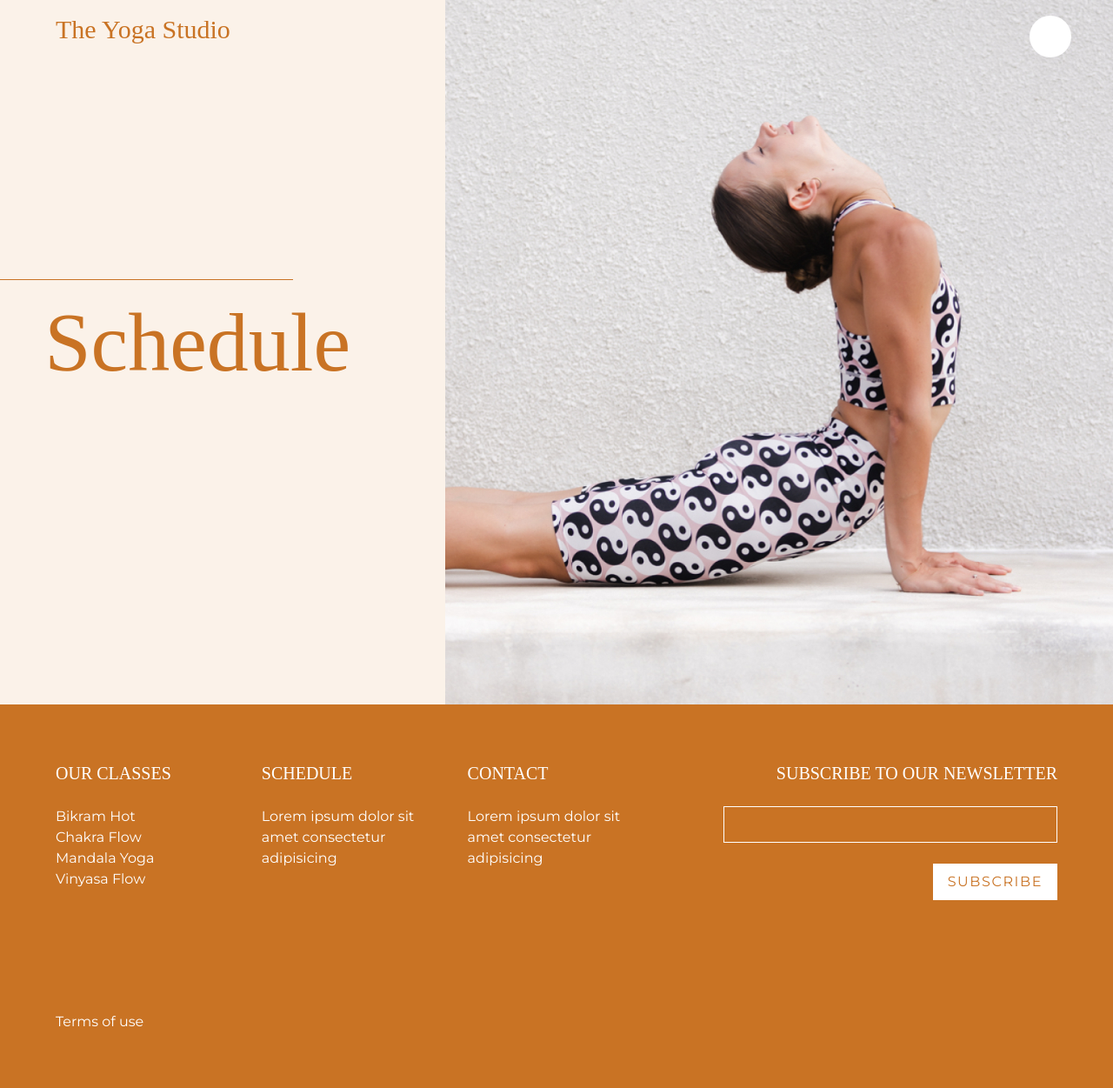
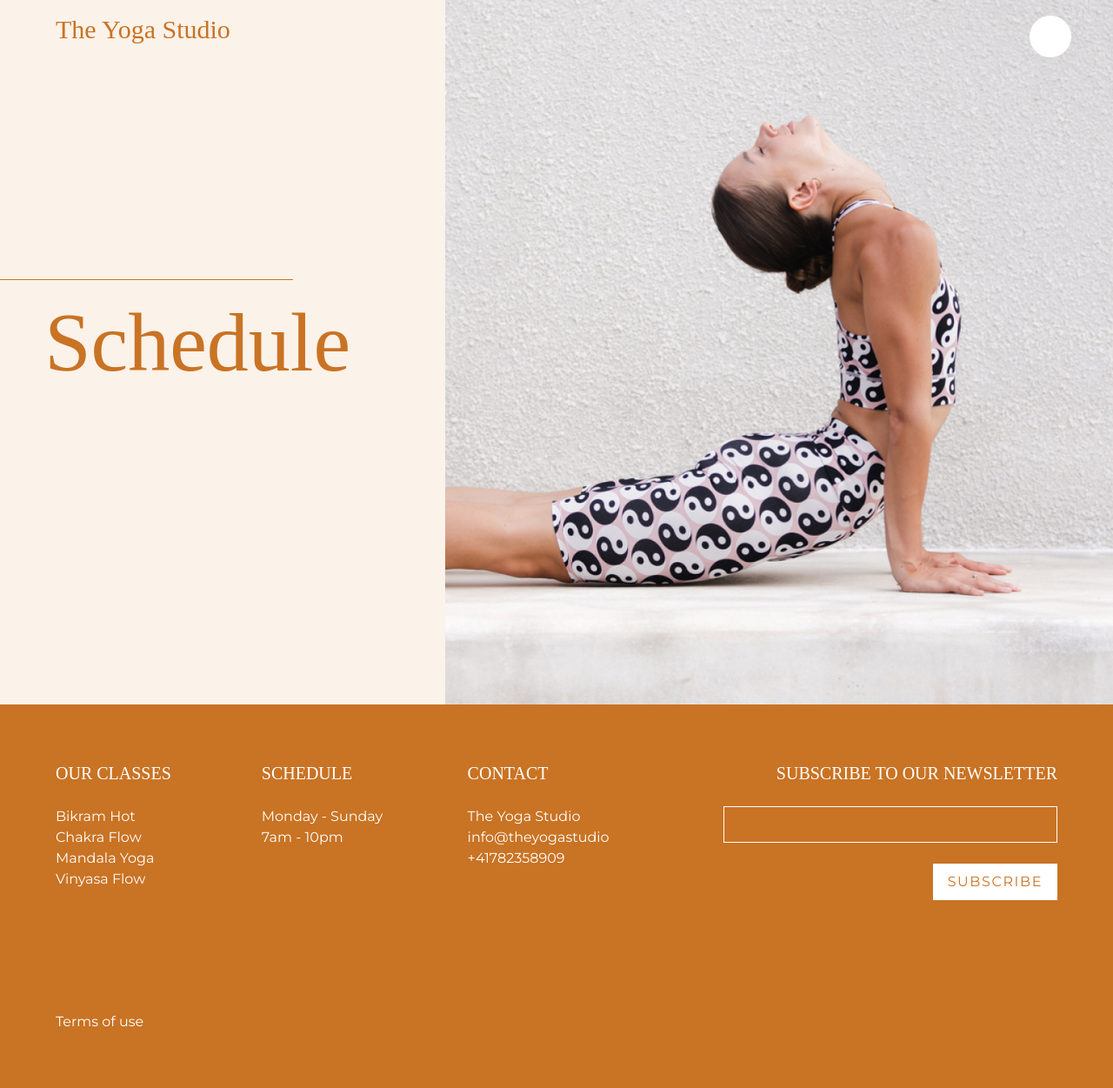
Before and after one commit to jessicaholzCSC/the-yoga-studio, a Jekyll site: the page built from schedule.html, in a window 1280 px wide. Shown: the whole page at 87% size. Built offline with Jekyll 4.4.1, drawn with Linux system fonts in a browser that asks for light colours; nearby versions of some CDN libraries; some web fonts are replaced.

Commit message:
Schedule and Contact added

```diff
--- a/_includes/footer.html
+++ b/_includes/footer.html
@@ -7,11 +7,11 @@
         </div>
         <div>
             <a class="uppercase font-serif text-xl" href="/schedule"> Schedule </a>
-            <p class="mt-6"> Lorem ipsum dolor sit amet consectetur adipisicing </p>
+            <p class="mt-6"> Monday - Sunday <br> 7am - 10pm </p>
         </div>
         <div>
             <a class="uppercase font-serif text-xl" href="/contact"> Contact </a>
-            <p class="mt-6"> Lorem ipsum dolor sit amet consectetur adipisicing </p>
+            <p class="mt-6"> The Yoga Studio <br> info@theyogastudio <br> +41782358909 </p>
         </div>
 
         <!-- Footer Subscribe -->
```
